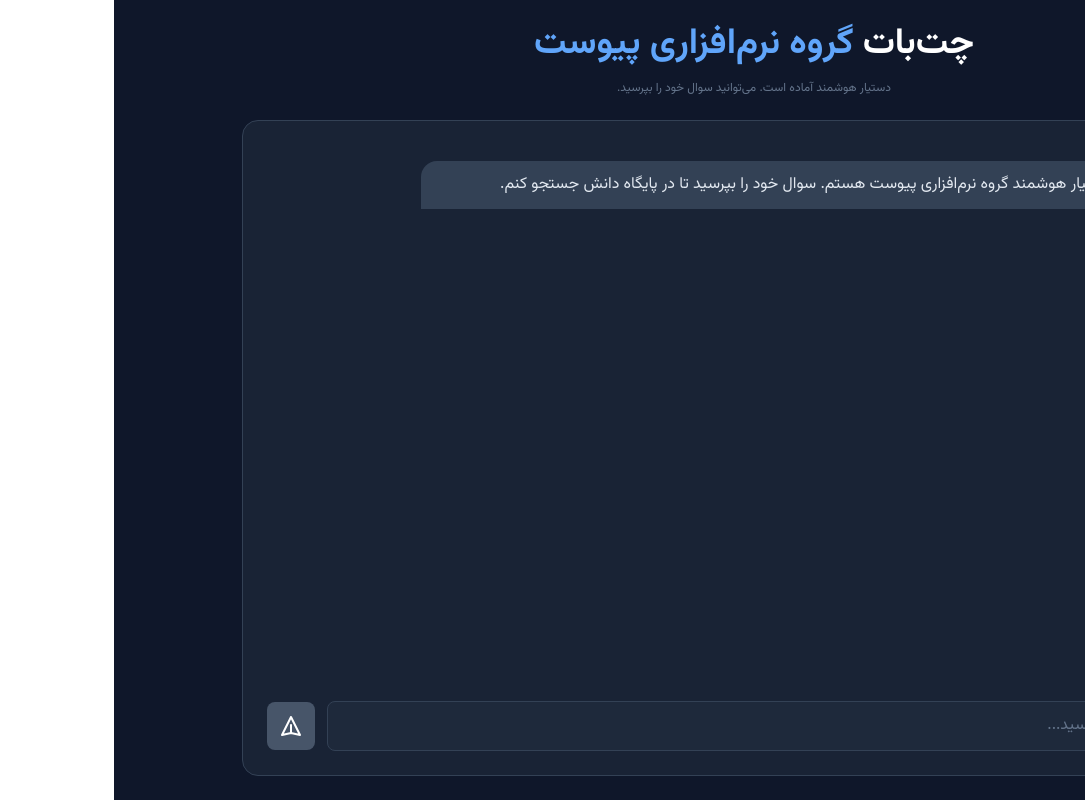
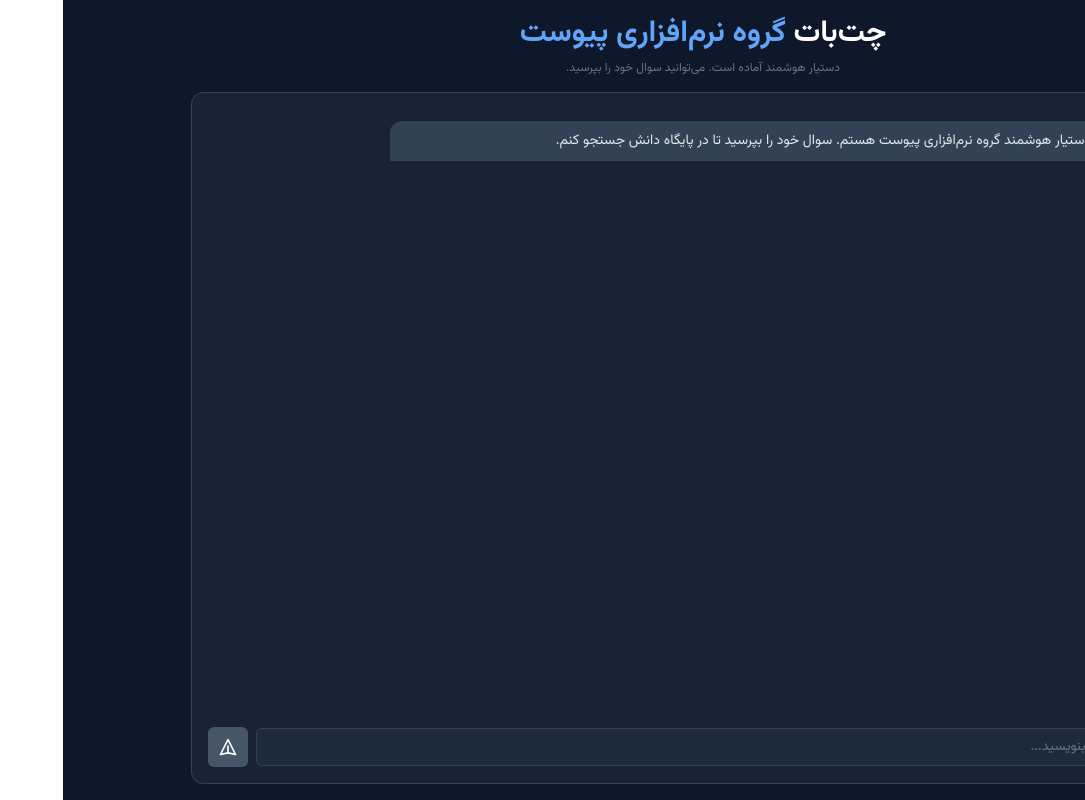
Before and after one commit to AshkanHidi/payvast-chatbot, a React (Vite) app: page / in a window 1280 px wide. Shown: the whole page, without its empty margins (195-1280 px from the left). Built offline with nearby package versions, Linux system fonts and the light colour scheme.

Commit message:
Knowledgebase Updated!

```diff
--- a/App.tsx
+++ b/App.tsx
@@ -1,3 +1,4 @@
+
 import React, { useState, useEffect } from 'react';
 import { ChatInterface } from './components/ChatInterface';
 import { ChatMessage, MessageAuthor } from './types';
@@ -32,12 +33,12 @@
   }, []);
 
   return (
-    <main className="bg-slate-900 text-slate-200 h-screen flex flex-col p-4 lg:p-6" dir="rtl">
-        <header className="text-center mb-6 flex-shrink-0">
-          <h1 className="text-3xl md:text-4xl font-bold text-white">
+    <main className="bg-slate-900 text-slate-200 h-screen flex flex-col p-3 lg:p-4" dir="rtl">
+        <header className="text-center mb-4 flex-shrink-0">
+          <h1 className="text-2xl md:text-3xl font-bold text-white">
             چت‌بات <span className="text-blue-400">گروه نرم‌افزاری پیوست</span>
           </h1>
-          <p className="text-xs text-slate-500 mt-4 transition-colors duration-300"
+          <p className="text-xs text-slate-500 mt-2 transition-colors duration-300"
              style={{ color: isReady ? '#64748b' : '#f87171' }}>
             {statusMessage}
           </p>
--- a/components/ChatInterface.tsx
+++ b/components/ChatInterface.tsx
@@ -16,16 +16,16 @@
   const isUser = message.author === MessageAuthor.USER;
 
   return (
-    <div className={`flex items-start gap-3 my-4 ${isUser ? 'flex-row-reverse' : ''}`}>
-      <div className={`flex-shrink-0 w-10 h-10 rounded-full flex items-center justify-center ${isUser ? 'bg-blue-500' : 'bg-slate-700'}`}>
-        {isUser ? <UserIcon className="w-6 h-6 text-white" /> : <BotIcon className="w-6 h-6 text-slate-300" />}
+    <div className={`flex items-start gap-2 my-3 ${isUser ? 'flex-row-reverse' : ''}`}>
+      <div className={`flex-shrink-0 w-8 h-8 rounded-full flex items-center justify-center ${isUser ? 'bg-blue-500' : 'bg-slate-700'}`}>
+        {isUser ? <UserIcon className="w-5 h-5 text-white" /> : <BotIcon className="w-5 h-5 text-slate-300" />}
       </div>
-      <div className={`w-full max-w-3xl p-3 rounded-2xl ${
+      <div className={`w-full max-w-3xl p-2.5 rounded-xl ${
           isUser
             ? 'bg-blue-600 text-white rounded-br-none'
             : 'bg-slate-700 text-slate-200 rounded-bl-none'
         }`}>
-        <p className="whitespace-pre-wrap text-justify">{message.text}</p>
+        <p className="whitespace-pre-wrap text-justify text-sm">{message.text}</p>
       </div>
     </div>
   );
@@ -45,39 +45,39 @@
   const showPagination = totalSuggestions > SUGGESTIONS_PER_PAGE;
 
   return (
-     <div className="flex items-start gap-3 my-4">
-      <div className="flex-shrink-0 w-10 h-10 rounded-full flex items-center justify-center bg-slate-700">
-        <BotIcon className="w-6 h-6 text-slate-300" />
+     <div className="flex items-start gap-2 my-3">
+      <div className="flex-shrink-0 w-8 h-8 rounded-full flex items-center justify-center bg-slate-700">
+        <BotIcon className="w-5 h-5 text-slate-300" />
       </div>
-      <div className="w-full max-w-3xl p-3 rounded-2xl bg-slate-700 text-slate-200 rounded-bl-none">
-        <p className="whitespace-pre-wrap mb-4 text-justify">{message.text}</p>
+      <div className="w-full max-w-3xl p-2.5 rounded-xl bg-slate-700 text-slate-200 rounded-bl-none">
+        <p className="whitespace-pre-wrap mb-3 text-justify text-sm">{message.text}</p>
         <div className="flex flex-col gap-2">
             {message.suggestions?.map((suggestion, index) => (
                 <button
                     key={index}
                     onClick={() => onSelect(suggestion)}
-                    className="text-right bg-slate-600/50 hover:bg-slate-600/80 p-3 rounded-lg transition-colors duration-200 w-full"
+                    className="text-right bg-slate-600/50 hover:bg-slate-600/80 p-2 rounded-md transition-colors duration-200 w-full text-sm"
                 >
                     {suggestion.question}
                 </button>
             ))}
         </div>
         {showPagination && (
-          <div className="flex justify-between items-center mt-4 pt-4 border-t border-slate-600/50">
+          <div className="flex justify-between items-center mt-3 pt-3 border-t border-slate-600/50">
             <button
               onClick={onNextPage}
               disabled={ (currentPage + 1) * SUGGESTIONS_PER_PAGE >= totalSuggestions }
-              className="px-4 py-2 text-sm font-medium rounded-md text-slate-200 bg-blue-600 hover:bg-blue-700 disabled:bg-slate-600 disabled:opacity-50 disabled:cursor-not-allowed transition-colors"
+              className="px-3 py-1.5 text-xs font-medium rounded-md text-slate-200 bg-blue-600 hover:bg-blue-700 disabled:bg-slate-600 disabled:opacity-50 disabled:cursor-not-allowed transition-colors"
             >
               بعدی
             </button>
-            <span className="text-sm text-slate-400">
+            <span className="text-xs text-slate-400">
               صفحه {currentPage + 1} از {totalPages}
             </span>
             <button
               onClick={onPrevPage}
               disabled={currentPage === 0}
-              className="px-4 py-2 text-sm font-medium rounded-md text-slate-200 bg-blue-600 hover:bg-blue-700 disabled:bg-slate-600 disabled:opacity-50 disabled:cursor-not-allowed transition-colors"
+              className="px-3 py-1.5 text-xs font-medium rounded-md text-slate-200 bg-blue-600 hover:bg-blue-700 disabled:bg-slate-600 disabled:opacity-50 disabled:cursor-not-allowed transition-colors"
             >
               قبلی
             </button>
@@ -201,8 +201,8 @@
   };
 
   return (
-    <div className="bg-slate-800/70 flex flex-col h-full p-4 md:p-6 rounded-2xl border border-slate-700">
-      <div className="flex-grow overflow-y-auto mb-4 -mx-4 px-4">
+    <div className="bg-slate-800/70 flex flex-col h-full p-3 md:p-4 rounded-xl border border-slate-700">
+      <div className="flex-grow overflow-y-auto mb-3 -mx-3 px-3">
         {messages.map((msg) =>
             msg.type === MessageType.SUGGESTION
             ? <SuggestionBubble
@@ -217,37 +217,37 @@
             : <ChatBubble key={msg.id} message={msg} />
         )}
         {isLoading && (
-            <div className="flex items-start gap-3 my-4">
-                 <div className="flex-shrink-0 w-10 h-10 rounded-full flex items-center justify-center bg-slate-700">
-                    <BotIcon className="w-6 h-6 text-slate-300"/>
+            <div className="flex items-start gap-2 my-3">
+                 <div className="flex-shrink-0 w-8 h-8 rounded-full flex items-center justify-center bg-slate-700">
+                    <BotIcon className="w-5 h-5 text-slate-300"/>
                  </div>
-                 <div className="w-full max-w-lg p-4 rounded-2xl bg-slate-700 text-slate-200 rounded-bl-none">
+                 <div className="w-full max-w-lg p-3 rounded-xl bg-slate-700 text-slate-200 rounded-bl-none">
                     <div className="flex items-center space-x-2" dir="ltr">
-                        <div className="w-2.5 h-2.5 bg-slate-400 rounded-full animate-pulse"></div>
-                        <div className="w-2.5 h-2.5 bg-slate-400 rounded-full animate-pulse" style={{animationDelay: '0.2s'}}></div>
-                        <div className="w-2.5 h-2.5 bg-slate-400 rounded-full animate-pulse" style={{animationDelay: '0.4s'}}></div>
+                        <div className="w-2 h-2 bg-slate-400 rounded-full animate-pulse"></div>
+                        <div className="w-2 h-2 bg-slate-400 rounded-full animate-pulse" style={{animationDelay: '0.2s'}}></div>
+                        <div className="w-2 h-2 bg-slate-400 rounded-full animate-pulse" style={{animationDelay: '0.4s'}}></div>
                     </div>
                  </div>
             </div>
         )}
         <div ref={chatEndRef} />
       </div>
-      <form onSubmit={handleSendMessage} className="flex items-center gap-3 mt-auto">
+      <form onSubmit={handleSendMessage} className="flex items-center gap-2 mt-auto">
         <input
           type="text"
           value={userInput}
           onChange={(e) => setUserInput(e.target.value)}
           placeholder={isReady ? "سوال خود را اینجا بنویسید..." : "دستیار هوشمند در حال آماده‌سازی است..."}
-          className="flex-grow bg-slate-800 border border-slate-700 rounded-lg py-3 px-4 text-slate-200 placeholder-slate-500 focus:outline-none focus:ring-2 focus:ring-blue-500 transition-all disabled:opacity-50"
+          className="flex-grow bg-slate-800 border border-slate-700 rounded-md py-2 px-3 text-sm text-slate-200 placeholder-slate-500 focus:outline-none focus:ring-2 focus:ring-blue-500 transition-all disabled:opacity-50"
           disabled={isLoading || !isReady}
         />
         <button
           type="submit"
           disabled={isLoading || !isReady || !userInput.trim()}
-          className="bg-blue-600 text-white rounded-lg p-3 disabled:bg-slate-600 disabled:cursor-not-allowed hover:bg-blue-700 transition-colors flex-shrink-0"
+          className="bg-blue-600 text-white rounded-md p-2.5 disabled:bg-slate-600 disabled:cursor-not-allowed hover:bg-blue-700 transition-colors flex-shrink-0"
           aria-label="ارسال پیام"
         >
-          <SendIcon className="w-6 h-6" />
+          <SendIcon className="w-5 h-5" />
         </button>
       </form>
     </div>
```
